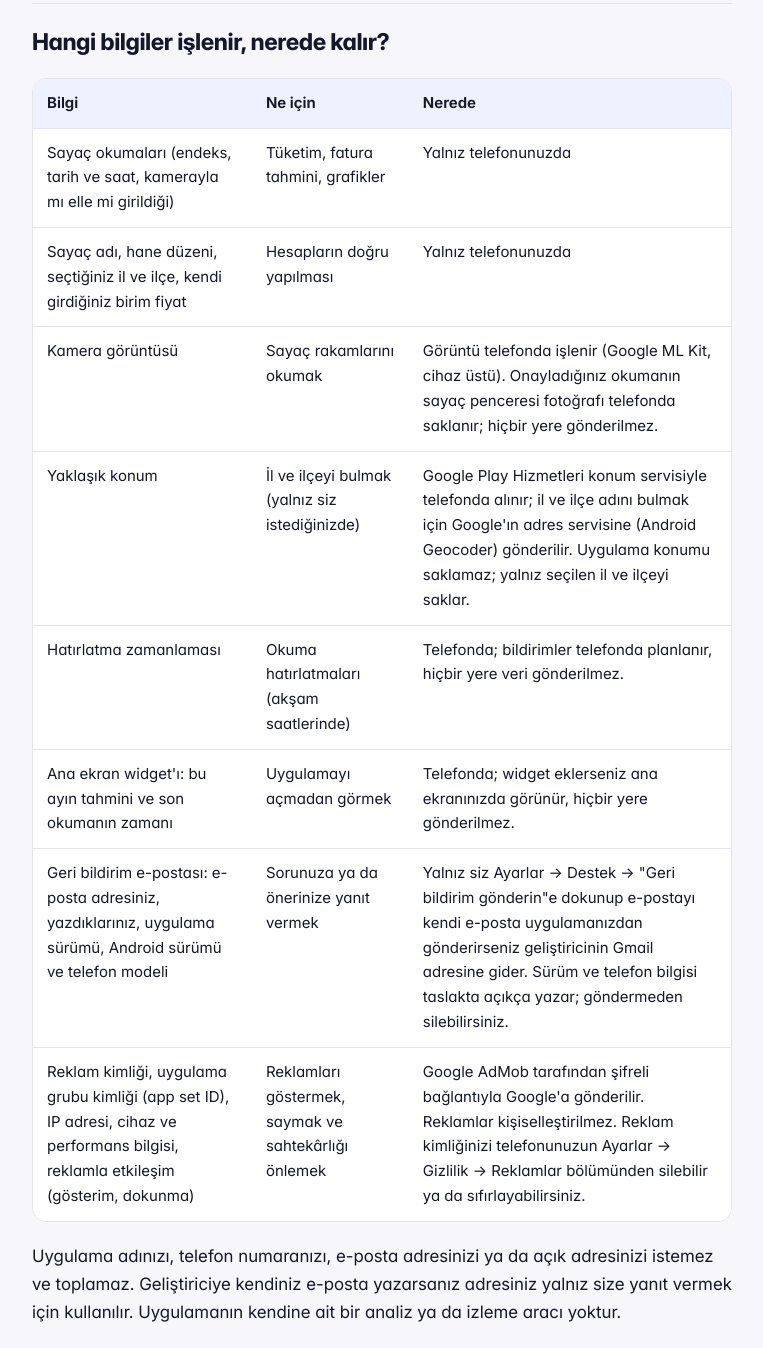
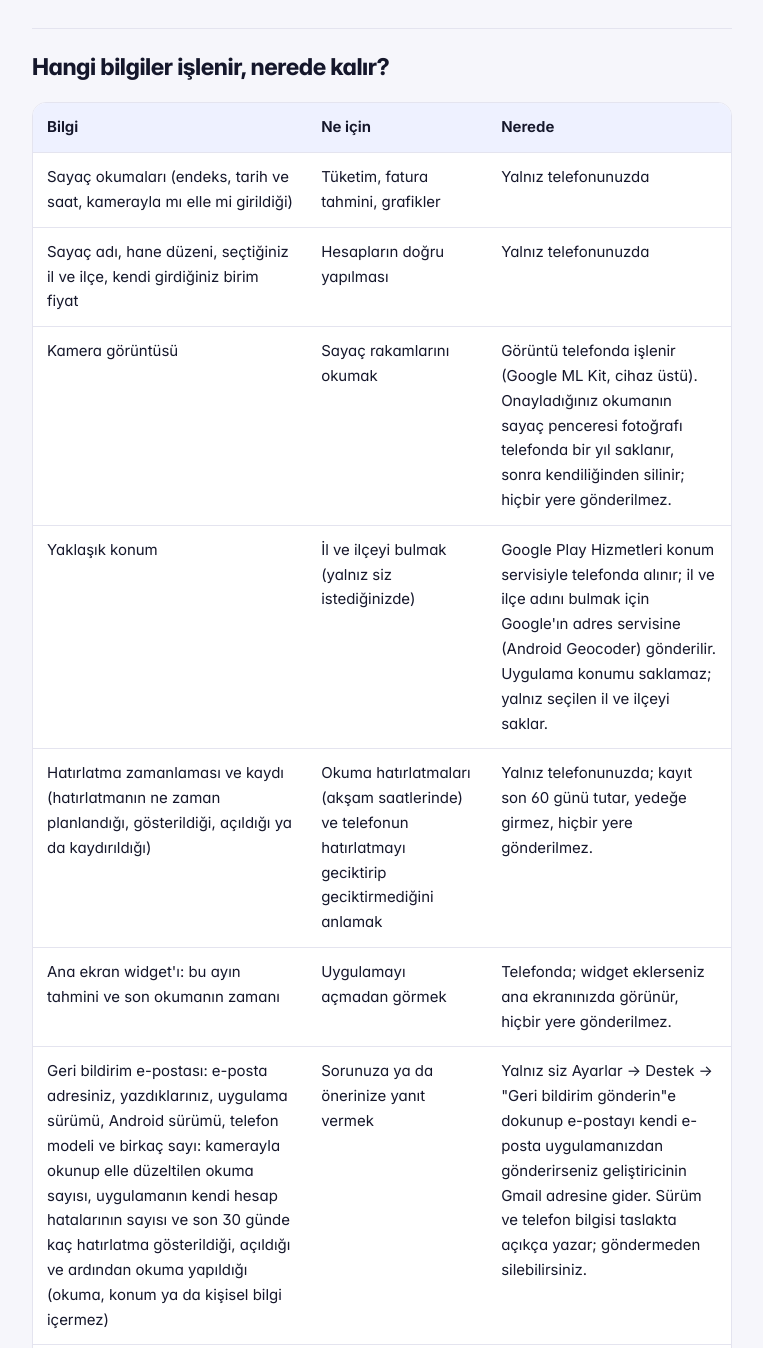
Before and after one commit to mertcansezginer/mertcansezginer.github.io, a plain HTML site: page gaztakip/gizlilik/index.html in a window 1280 px wide. Shown: the part 1045-2393 px from the top of the page, without its empty margins (258-1021 px from the left). Drawn offline with Linux system fonts and the light colour scheme.

Commit message:
Gizlilik: fotoğraf saklama süresi, hatırlatma kaydı ve geri bildirim sayıları (17.11.2026)

```diff
--- a/gaztakip/gizlilik/index.html
+++ b/gaztakip/gizlilik/index.html
@@ -21,7 +21,7 @@
 </header>
 <main class="wrap reading legal">
   <h1>Gizlilik Politikası ve KVKK Aydınlatma Metni</h1>
-  <p class="meta">Yürürlük tarihi: 14 Ekim 2026 · Uygulama: Gaz Takip (Android, <code>tr.com.gaztakip</code>)</p>
+  <p class="meta">Yürürlük tarihi: 14 Ekim 2026 · Son güncelleme: 17 Kasım 2026 · Uygulama: Gaz Takip (Android, <code>tr.com.gaztakip</code>)</p>
   <p class="meta">Geliştirici ve veri sorumlusu: Mertcan Sezginer · İletişim:
     <a class="eposta" data-k="pikatzag" data-a="moc.liamg">gaztakip [at] gmail.com</a></p>
 
@@ -51,11 +51,11 @@
     <tr class="head"><th>Bilgi</th><th>Ne için</th><th>Nerede</th></tr>
     <tr><td data-label="Bilgi">Sayaç okumaları (endeks, tarih ve saat, kamerayla mı elle mi girildiği)</td><td data-label="Ne için">Tüketim, fatura tahmini, grafikler</td><td data-label="Nerede">Yalnız telefonunuzda</td></tr>
     <tr><td data-label="Bilgi">Sayaç adı, hane düzeni, seçtiğiniz il ve ilçe, kendi girdiğiniz birim fiyat</td><td data-label="Ne için">Hesapların doğru yapılması</td><td data-label="Nerede">Yalnız telefonunuzda</td></tr>
-    <tr><td data-label="Bilgi">Kamera görüntüsü</td><td data-label="Ne için">Sayaç rakamlarını okumak</td><td data-label="Nerede">Görüntü telefonda işlenir (Google ML Kit, cihaz üstü). Onayladığınız okumanın sayaç penceresi fotoğrafı telefonda saklanır; hiçbir yere gönderilmez.</td></tr>
+    <tr><td data-label="Bilgi">Kamera görüntüsü</td><td data-label="Ne için">Sayaç rakamlarını okumak</td><td data-label="Nerede">Görüntü telefonda işlenir (Google ML Kit, cihaz üstü). Onayladığınız okumanın sayaç penceresi fotoğrafı telefonda bir yıl saklanır, sonra kendiliğinden silinir; hiçbir yere gönderilmez.</td></tr>
     <tr><td data-label="Bilgi">Yaklaşık konum</td><td data-label="Ne için">İl ve ilçeyi bulmak (yalnız siz istediğinizde)</td><td data-label="Nerede">Google Play Hizmetleri konum servisiyle telefonda alınır; il ve ilçe adını bulmak için Google'ın adres servisine (Android Geocoder) gönderilir. Uygulama konumu saklamaz; yalnız seçilen il ve ilçeyi saklar.</td></tr>
-    <tr><td data-label="Bilgi">Hatırlatma zamanlaması</td><td data-label="Ne için">Okuma hatırlatmaları (akşam saatlerinde)</td><td data-label="Nerede">Telefonda; bildirimler telefonda planlanır, hiçbir yere veri gönderilmez.</td></tr>
+    <tr><td data-label="Bilgi">Hatırlatma zamanlaması ve kaydı (hatırlatmanın ne zaman planlandığı, gösterildiği, açıldığı ya da kaydırıldığı)</td><td data-label="Ne için">Okuma hatırlatmaları (akşam saatlerinde) ve telefonun hatırlatmayı geciktirip geciktirmediğini anlamak</td><td data-label="Nerede">Yalnız telefonunuzda; kayıt son 60 günü tutar, yedeğe girmez, hiçbir yere gönderilmez.</td></tr>
     <tr><td data-label="Bilgi">Ana ekran widget'ı: bu ayın tahmini ve son okumanın zamanı</td><td data-label="Ne için">Uygulamayı açmadan görmek</td><td data-label="Nerede">Telefonda; widget eklerseniz ana ekranınızda görünür, hiçbir yere gönderilmez.</td></tr>
-    <tr><td data-label="Bilgi">Geri bildirim e-postası: e-posta adresiniz, yazdıklarınız, uygulama sürümü, Android sürümü ve telefon modeli</td><td data-label="Ne için">Sorunuza ya da önerinize yanıt vermek</td><td data-label="Nerede">Yalnız siz Ayarlar → Destek → "Geri bildirim gönderin"e dokunup e-postayı kendi e-posta uygulamanızdan gönderirseniz geliştiricinin Gmail adresine gider. Sürüm ve telefon bilgisi taslakta açıkça yazar; göndermeden silebilirsiniz.</td></tr>
+    <tr><td data-label="Bilgi">Geri bildirim e-postası: e-posta adresiniz, yazdıklarınız, uygulama sürümü, Android sürümü, telefon modeli ve birkaç sayı: kamerayla okunup elle düzeltilen okuma sayısı, uygulamanın kendi hesap hatalarının sayısı ve son 30 günde kaç hatırlatma gösterildiği, açıldığı ve ardından okuma yapıldığı (okuma, konum ya da kişisel bilgi içermez)</td><td data-label="Ne için">Sorunuza ya da önerinize yanıt vermek</td><td data-label="Nerede">Yalnız siz Ayarlar → Destek → "Geri bildirim gönderin"e dokunup e-postayı kendi e-posta uygulamanızdan gönderirseniz geliştiricinin Gmail adresine gider. Sürüm ve telefon bilgisi taslakta açıkça yazar; göndermeden silebilirsiniz.</td></tr>
     <tr><td data-label="Bilgi">Reklam kimliği, uygulama grubu kimliği (app set ID), IP adresi, cihaz ve performans bilgisi, reklamla etkileşim (gösterim, dokunma)</td><td data-label="Ne için">Reklamları göstermek, saymak ve sahtekârlığı önlemek</td><td data-label="Nerede">Google AdMob tarafından şifreli bağlantıyla Google'a gönderilir. Reklamlar kişiselleştirilmez. Reklam kimliğinizi telefonunuzun Ayarlar → Gizlilik → Reklamlar bölümünden silebilir ya da sıfırlayabilirsiniz.</td></tr>
   </table>
   </div>
```
